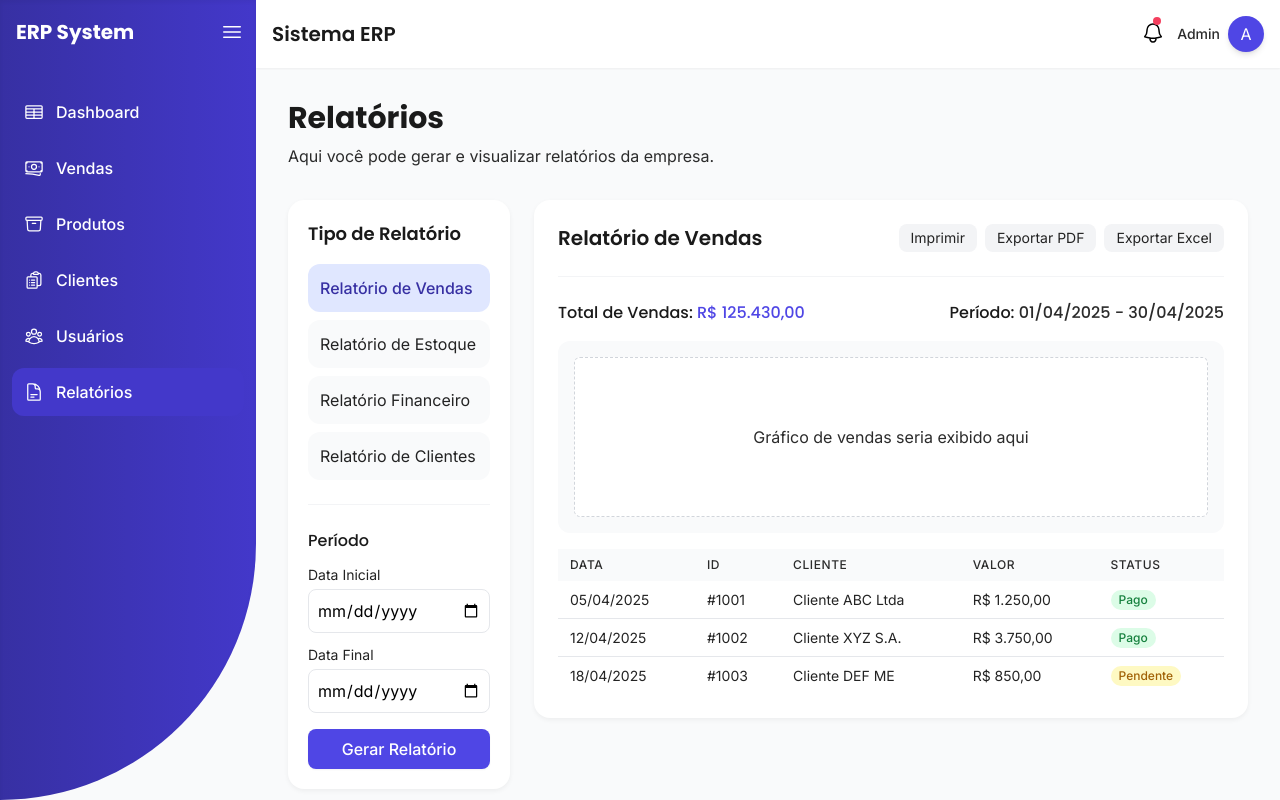
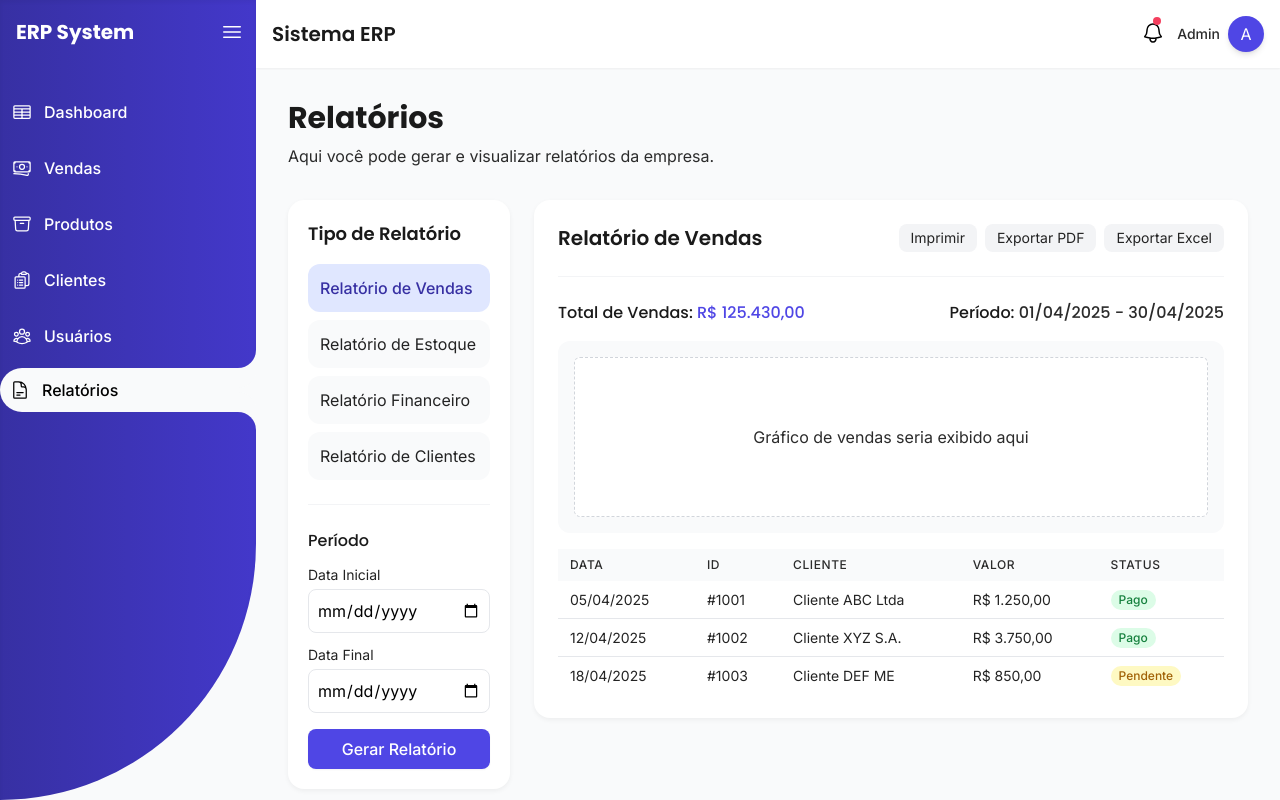
Before and after one commit to N1katine/ERP-Dashboard, a React (Vite) app: page /relatorios in a window 1280 px wide. Built offline with nearby package versions, Linux system fonts and the light colour scheme.

Commit message:
feat: enhance sidebar navigation styles and active link indicators 🎨

```diff
--- a/src/components/layout/MainLayout.module.css
+++ b/src/components/layout/MainLayout.module.css
@@ -12,6 +12,14 @@
 
 .sidebarClosed {
   @apply min-w-20 w-auto;
+  .navLinkActive::before {
+    top: 38px;
+    right: 0;
+    height: 38px;
+    width: 38px;
+    border-top-right-radius: 18px;
+    box-shadow: 0 -20px 0 0 #f9fafb;
+  }
 }
 
 .sidebarHeader {
@@ -35,11 +43,48 @@
 }
 
 .navLink {
-  @apply flex items-center p-3 hover:bg-primary-700 rounded-lg mx-3 transition-colors;
+  @apply flex items-center p-3 rounded-lg;
 }
 
 .navLinkActive {
-  @apply bg-primary-700;
+  background-color: #f9fafb;
+  color: #000;
+  transition: none;
+}
+
+.navLinkActive::after,
+.navLinkActive::before {
+  content: '';
+  position: absolute;
+  background-color: transparent;
+}
+
+.navLinkActive::after {
+  bottom: 100%;
+  right: 0;
+  height: 38px;
+  width: 38px;
+  border-bottom-right-radius: 18px;
+  box-shadow: 0 20px 0 0 #f9fafb;
+}
+
+.navLinkActive::before {
+  top: 44px;
+  right: 0;
+  height: 38px;
+  width: 38px;
+  border-top-right-radius: 18px;
+  box-shadow: 0 -20px 0 0 #f9fafb;
+}
+
+.navLinkActive {
+  /* @apply bg-primary-300; */
+  position: relative;
+
+  list-style: none;
+  padding: 10px;
+
+  border-radius: 30px 0 0 30px;
 }
 
 .navIcon {
--- a/src/components/layout/MainLayout.tsx
+++ b/src/components/layout/MainLayout.tsx
@@ -1,35 +1,35 @@
-import * as React from 'react'
-import { Link, Outlet } from '@tanstack/react-router'
 import {
-  TableCellsIcon,
-  DocumentTextIcon,
-  ClipboardDocumentListIcon,
   // ShoppingCartIcon,
   // WrenchScrewdriverIcon,
   // CalculatorIcon,
   // ClockIcon,
   ArchiveBoxIcon,
   BanknotesIcon,
+  Bars3Icon,
+  BellIcon,
+  ClipboardDocumentListIcon,
+  DocumentTextIcon,
+  TableCellsIcon,
   // BuildingOfficeIcon,
   UserGroupIcon,
-  Bars3Icon,
-  BellIcon,
 } from '@heroicons/react/24/outline'
+import { Link, Outlet } from '@tanstack/react-router'
+import * as React from 'react'
+import Icon from '../common/Icon'
 import styles from './MainLayout.module.css'
-import Icon from '../common/Icon'
 
 const MainLayout: React.FC = () => {
   const [sidebarOpen, setSidebarOpen] = React.useState(true)
 
   const toggleSidebar = () => {
-    setSidebarOpen(prev => !prev)
+    setSidebarOpen((prev) => !prev)
   }
 
   const navigation = [
     { name: 'Dashboard', path: '/', icon: TableCellsIcon },
     { name: 'Vendas', path: '/vendas', icon: BanknotesIcon },
     { name: 'Produtos', path: '/produtos', icon: ArchiveBoxIcon },
-    { name : 'Clientes', path: '/clientes', icon: ClipboardDocumentListIcon},
+    { name: 'Clientes', path: '/clientes', icon: ClipboardDocumentListIcon },
     { name: 'Usuários', path: '/usuarios', icon: UserGroupIcon },
     { name: 'Relatórios', path: '/relatorios', icon: DocumentTextIcon },
   ]
@@ -37,18 +37,19 @@ const MainLayout: React.FC = () => {
   return (
     <div className={styles.layout}>
       {/* Sidebar */}
-      <div className={`${styles.sidebar} ${sidebarOpen ? styles.sidebarOpen : styles.sidebarClosed}`}>
+      <div
+        className={`${styles.sidebar} ${sidebarOpen ? styles.sidebarOpen : styles.sidebarClosed}`}
+      >
         <div className={styles.sidebarHeader}>
           {sidebarOpen ? (
             <h1 className={styles.sidebarTitle}>ERP System</h1>
           ) : (
             <span className={styles.sidebarTitle}>ERP</span>
           )}
-          <button
-            onClick={toggleSidebar}
-            className={styles.sidebarToggle}
-          >
-            <Bars3Icon className={`${styles.toggleIcon} ${sidebarOpen ? styles.rotateIcon : ''}`} />
+          <button onClick={toggleSidebar} className={styles.sidebarToggle}>
+            <Bars3Icon
+              className={`${styles.toggleIcon} ${sidebarOpen ? styles.rotateIcon : ''}`}
+            />
           </button>
         </div>
         <nav className={styles.navContainer}>
@@ -59,11 +60,13 @@ const MainLayout: React.FC = () => {
                   to={item.path}
                   className={styles.navLink}
                   activeProps={{
-                    className: styles.navLinkActive
+                    className: styles.navLinkActive,
                   }}
                 >
                   <Icon icon={item.icon} size="md" />
-                  {sidebarOpen && <span className={styles.navText}>{item.name}</span>}
+                  {sidebarOpen && (
+                    <span className={styles.navText}>{item.name}</span>
+                  )}
                 </Link>
               </li>
             ))}
@@ -88,16 +91,14 @@ const MainLayout: React.FC = () => {
               </div>
               <div className={styles.userProfile}>
                 <span className={styles.userName}>Admin</span>
-                <div className={styles.userAvatar}>
-                  A
-                </div>
+                <div className={styles.userAvatar}>A</div>
               </div>
             </div>
           </div>
         </header>
 
         {/* Page Content */}
-        <main className={styles.mainContent}>
+        <main>
           <Outlet />
         </main>
       </div>
```
